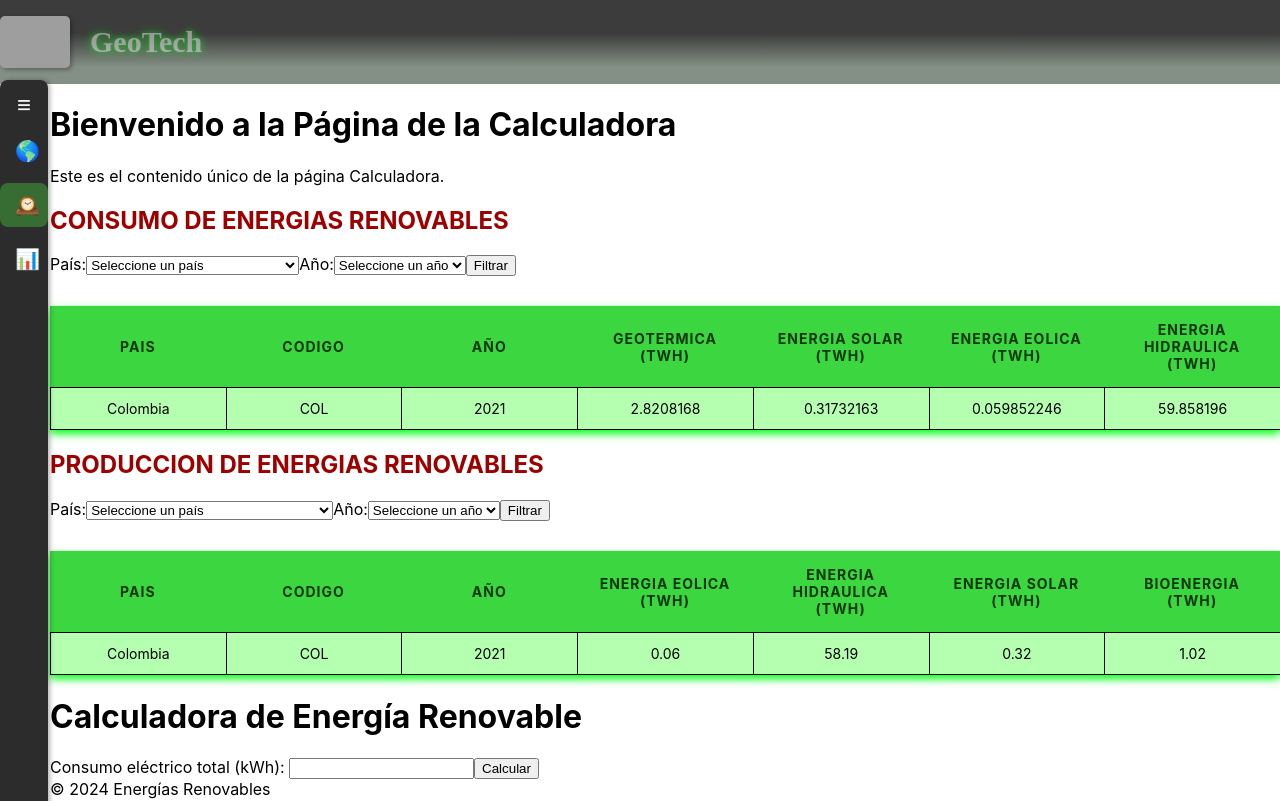
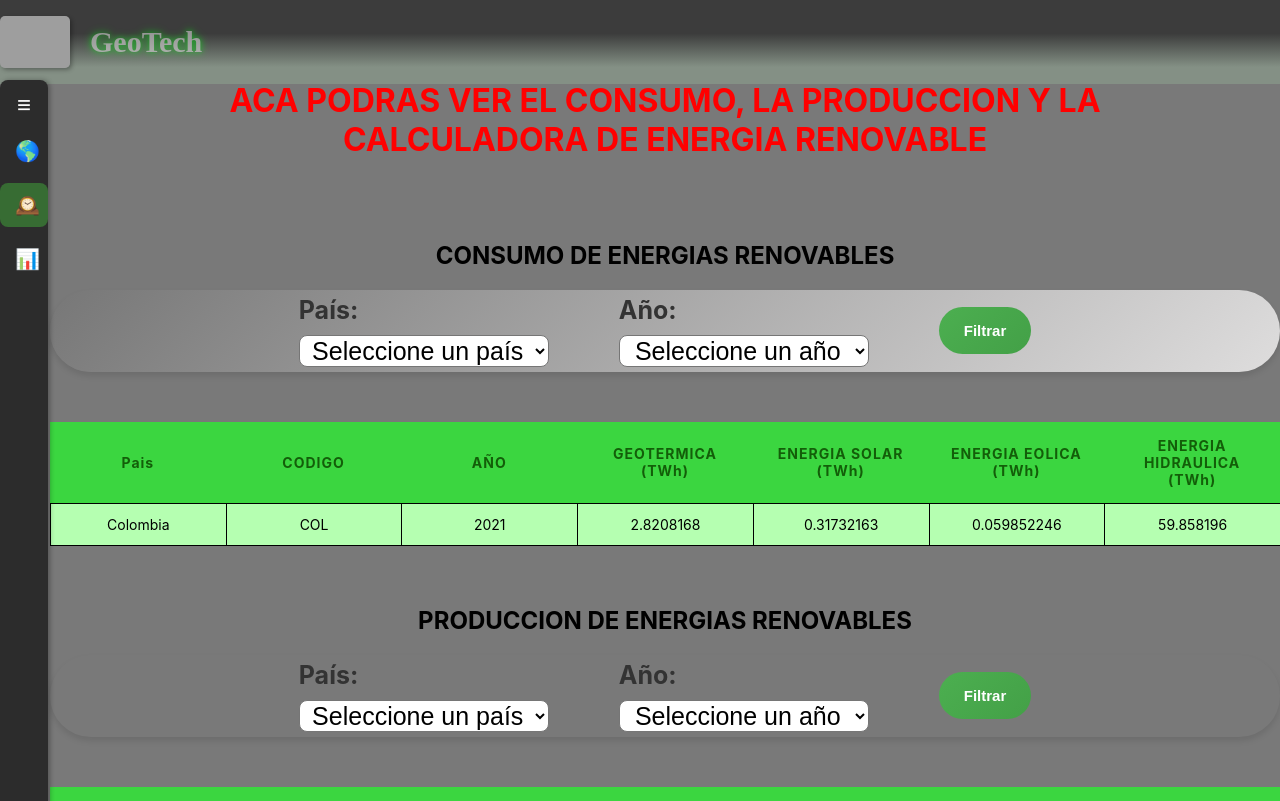
Before and after one commit to Bocchi26/ProyectoFinal, a React (Create React App) app: page /historia in a window 1280 px wide. Shown: the top 801 px of the page. Built offline with nearby package versions, Linux system fonts and the light colour scheme; grey boxes are pictures that could not be loaded.

Commit message:
Carry xddd

```diff
--- a/src/components/DatosHistoricos/historia.css
+++ b/src/components/DatosHistoricos/historia.css
@@ -1,3 +1,17 @@
-h2 {
-    color: #9e0000;
+#titulo1{
+    color:red;
+    padding: 60px;
+    text-align: center;
 }
+
+#subTitulo1{
+    text-align: center;
+}
+
+#subTitulo2{
+    text-align: center;
+}
+
+#subTitulo3{
+    text-align: center;
+}
--- a/src/components/DatosHistoricos/historia.js
+++ b/src/components/DatosHistoricos/historia.js
@@ -8,12 +8,11 @@ import "./historia.css";
 const DatosHistoricos = () => {
   return (
     <Plantilla>
-      <h1>Bienvenido a la Página de la Calculadora</h1>
-      <p>Este es el contenido único de la página Calculadora.</p>
-      <h2>CONSUMO DE ENERGIAS RENOVABLES</h2>
+      <h1 id="titulo1">ACA PODRAS VER EL CONSUMO, LA PRODUCCION Y LA CALCULADORA DE ENERGIA RENOVABLE</h1>
+      <h2 id="subTitulo1">CONSUMO DE ENERGIAS RENOVABLES</h2>
       <TabularConsumoCSV />
 
-      <h2>PRODUCCION DE ENERGIAS RENOVABLES</h2>
+      <h2 id="subTitulo2">PRODUCCION DE ENERGIAS RENOVABLES</h2>
       <TabularProduccionCSV /> {/* Aquí usamos el componente correcto */}
       <CalculadoraRenovable/>
     </Plantilla>
--- a/src/components/Home/inicio.js
+++ b/src/components/Home/inicio.js
@@ -7,7 +7,7 @@ const Home = () => {
     <Plantilla>
       <div className="contenedor-fondo">
 
-      <div className="links">
+    <div className="links">
   <a href="#SubTitulo">¿Qué es?</a>
   <a href="#xxxx">xzxzxz</a>
   <a href="#xxxx">xzxzxxz</a>
--- a/src/components/Plantilla/plantilla.css
+++ b/src/components/Plantilla/plantilla.css
@@ -18,7 +18,7 @@
     }
 
     #Encabezado {
-    position: sticky;
+    position:fixed;
     display: flex;
     align-items: center; /* Alinea el contenido verticalmente */
     top: 0; /* Ubicación en la parte superior */
@@ -26,7 +26,6 @@
     width: 100%; /* Para que ocupe todo el ancho */
     z-index: 1000; /* Asegúrate de que esté por encima de otros elementos */
     background: linear-gradient(to bottom, #3c3c3c 40%, #849085 80%); /* Verde a Marrón */
-
 
     }
 
@@ -57,10 +56,8 @@
 
     display: flex;
     flex-direction: column; /* Asegura que los hijos se coloquen en columnas */
-
     min-height: 100vh; /* Garantiza que ocupe la altura completa de la pantalla */
-    background-color: #ffffff;
-
+    background-color: #797979;
 
     }
 
@@ -68,7 +65,13 @@
     .contenidoPrincipal {
         flex: 1; /* Hace que esta sección crezca y ocupe el espacio restante */
         padding: 0px;
-        background-color: #ffffff; /* Fondo de la sección principal */
+    }
 
-
+/* Pie de página */
+#Piedepagina {
+    text-align: center;      /* Centra el texto */
+    background-color: #797979; /* Color de fondo del pie de página (puedes personalizarlo) */
+    color: white;            /* Color del texto */
+    padding: 10px;           /* Espaciado interno */
+    font-size: 14px;         /* Tamaño del texto */
     }
--- a/src/components/Plantilla/plantilla.js
+++ b/src/components/Plantilla/plantilla.js
@@ -19,10 +19,15 @@ const Plantilla = ({ children }) => {
 
       <main className="contenidoPrincipal">
         {children} {/* Contenido específico de cada página */}
+        <br></br>
+        <br></br>
+        <br></br>
+        <br></br>
         <footer id="Piedepagina">© 2024 Energías Renovables</footer>
       </main>
 
     </div>
+
   );
 };
 
--- a/src/components/logicaCSV/filtroCalculadora.js
+++ b/src/components/logicaCSV/filtroCalculadora.js
@@ -1,12 +1,12 @@
 import React, { useState, useEffect, useMemo } from "react";
+import "./tablasCSV.css";  // Asegúrate de importar tu CSS
 
 const CalculadoraRenovable = () => {
-  const [datos, setDatos] = useState([]); // Datos del CSV
-  const [consumoUsuario, setConsumoUsuario] = useState(""); // Consumo ingresado por el usuario (en kWh)
-  const [resultados, setResultados] = useState(null); // Resultados de los cálculos
+  const [datos, setDatos] = useState([]);
+  const [consumoUsuario, setConsumoUsuario] = useState("");
+  const [resultados, setResultados] = useState(null);
   const [error, setError] = useState(null);
 
-  // Cargar el archivo CSV al montar el componente
 useEffect(() => {
     const cargarCSV = async () => {
       try {
@@ -14,20 +14,20 @@ useEffect(() => {
         const texto = await respuestas.text();
 
         const lineas = texto.split("\n").map((linea) => linea.trim());
-        const encabezados = lineas[0].split(","); // Encabezados como nombres de columnas
-        const cuerpo = lineas.slice(1); // Resto del archivo como datos
+        const encabezados = lineas[0].split(",");
+        const cuerpo = lineas.slice(1);
 
         const datosProcesados = cuerpo
-          .filter((linea) => linea.trim() !== "") // Eliminar líneas vacías
+          .filter((linea) => linea.trim() !== "")
           .map((linea) => {
             const columnas = linea.split(",");
             return encabezados.reduce((obj, encabezado, index) => {
-              obj[encabezado] = columnas[index]?.trim(); // Asignar valores a cada encabezado
+              obj[encabezado] = columnas[index]?.trim();
               return obj;
             }, {});
 });
 
-        setDatos(datosProcesados); // Guardar los datos procesados en el estado
+        setDatos(datosProcesados);
       } catch (error) {
         console.error("Error al cargar el archivo CSV: ", error);
         setError("Error al cargar el archivo CSV");
@@ -37,7 +37,6 @@ useEffect(() => {
     cargarCSV();
   }, []);
 
-  // Filtrar datos específicos de Colombia en 2021
   const datosFiltrados = useMemo(() => {
     return datos.filter(
       (dato) =>
@@ -46,17 +45,16 @@ useEffect(() => {
     );
   }, [datos]);
 
-  // Calcular porcentajes por tipo de energía renovable
   const calcularPorcentajes = () => {
     if (!consumoUsuario || isNaN(consumoUsuario)) {
       setError("Por favor ingresa un consumo eléctrico válido.");
       return;
     }
 
-    const totalUsuarioTWh = (parseFloat(consumoUsuario) * Math.pow(10, -9)) / 12; // Conversión corregida a TWh
+    const totalUsuarioTWh = (parseFloat(consumoUsuario) * Math.pow(10, -9)) / 12;
 
     const energias = {
-      "Geotérmica/Biomasa": "Geo Biomass Other - TWh",
+      "Geotérmica": "Geo Biomass Other - TWh",
       Solar: "Solar Generation - TWh",
       Eólica: "Wind Generation - TWh",
       Hidroeléctrica: "Hydro Generation - TWh",
@@ -66,7 +64,7 @@ useEffect(() => {
 
     Object.entries(energias).forEach(([nombre, columna]) => {
       const totalEnergia = datosFiltrados.reduce((acc, dato) => {
-        const valor = parseFloat(dato[columna]); // Acceder al valor con el nombre exacto de la columna
+        const valor = parseFloat(dato[columna]);
         return acc + (isNaN(valor) ? 0 : valor);
       }, 0);
 
@@ -81,26 +79,27 @@ useEffect(() => {
     setResultados({
       totalUsuarioTWh,
       resultadosCalculo,
-      conversionKWhTWh: totalUsuarioTWh.toFixed(10), // Mostrar con más precisión para resaltar la magnitud
+      conversionKWhTWh: totalUsuarioTWh.toFixed(10),
     });
     setError(null);
   };
 
   return (
-    <div>
-      <h1>Calculadora de Energía Renovable</h1>
-      {error && <p style={{ color: "red" }}>{error}</p>}
-      <div>
+    <div className="calculadora-container">
+      <h2 id="subTitulo3">Calculadora de Energía Renovable</h2>
+      <div className="formulario-container">
         <label>Consumo eléctrico total (kWh): </label>
         <input
           type="number"
           value={consumoUsuario}
           onChange={(e) => setConsumoUsuario(e.target.value)}
         />
-        <button onClick={calcularPorcentajes}>Calcular</button>
+        <button className="calcular-btn" onClick={calcularPorcentajes}>
+          Calcular
+        </button>
       </div>
       {resultados && (
-        <div>
+        <div className="resultados-container">
           <h2>Resultados:</h2>
           <p>
             <strong>Conversión de kWh a TWh:</strong> {resultados.conversionKWhTWh} TWh
@@ -108,18 +107,29 @@ useEffect(() => {
           <p>
             <strong>Consumo total en TWh:</strong> {resultados.totalUsuarioTWh.toFixed(10)} TWh
           </p>
-          <ul>
+          <table className="tabla-resultados">
+            <thead>
+              <tr>
+                <th>Energía Renovable</th>
+                <th>Total (TWh)</th>
+                <th>Porcentaje (%)</th>
+              </tr>
+            </thead>
+            <tbody>
               {Object.entries(resultados.resultadosCalculo).map(
                 ([energia, datos], index) => (
-                <li key={index}>
-                  <strong>{energia}:</strong> {datos.totalTWh.toFixed(2)} TWh |{" "}
-                  Porcentaje: {datos.porcentaje}% (TWh)
-                </li>
+                  <tr key={index}>
+                    <td>{energia}</td>
+                    <td>{datos.totalTWh.toFixed(2)}</td>
+                    <td>{datos.porcentaje}%</td>
+                  </tr>
                 )
               )}
-          </ul>
+            </tbody>
+          </table>
         </div>
       )}
+      {error && <p className="error-message">{error}</p>}
     </div>
   );
 };
--- a/src/components/logicaCSV/tablasCSV.css
+++ b/src/components/logicaCSV/tablasCSV.css
@@ -1,44 +1,42 @@
-/* Contenedor de la tabla */
-div > #tabalPincipal {
-  max-height: 250px; /* Altura fija para la tabla */
-  overflow-y: auto; /* Habilita solo el scroll vertical */
-  display: block;
+
+
+.error-message {
+  color: #ff0d00;
+  text-align: center;
+  font-weight: bold;
+  margin-top: 20px;
 }
 
-/* Tabla */
+
+
+/* Aquí estamos asegurando el espacio entre las tablas */
 #tabalPincipal {
   width: 100%;
   border-collapse: collapse;
   margin-top: 30px;
-  box-shadow: 0 4px 8px rgb(0, 255, 21);
+  margin-bottom: 60px; /* Espacio debajo de la tabla */
+
 }
 
-/* Cabecera fija */
 #tabalPincipal thead {
   display: table;
   width: 100%;
-  table-layout: fixed; /* Mantiene proporción de las columnas */
+  table-layout: fixed;
   position: sticky;
-  top: 0;
-  z-index: 2; /* Asegura que la cabecera esté por encima del cuerpo */
-  background-color: #3bd640; /* Verde claro para la cabecera */
-  color: #063600; /* Texto verde oscuro */
+  background-color: #3bd640;
+  color: #135e09;
 }
 
-/* Estilo para celdas de cabecera */
 #cabezeraTabla {
   padding: 15px;
-  text-align: center; /* Centrado del texto */
+  text-align: center;
   font-size: 14px;
-  text-transform: uppercase;
   letter-spacing: 1px;
-  font-weight: bold;
+
 }
 
-/* Cuerpo de la tabla */
 #tabalPincipal tbody {
   display: block;
-  overflow-y: auto; /* Habilita solo scroll vertical */
   width: 100%;
 }
 
@@ -48,41 +46,249 @@ div > #tabalPincipal {
   table-layout: fixed;
 }
 
-/* Estilo para celdas del cuerpo */
-#cuerpoTabla {
+#cuerpoTabla {  /*Modificar los bordes de las celdas y etc*/
   padding: 12px;
   font-size: 14px;
-  border: 1px solid #000000;
+  border: 1px solid #000;
   word-wrap: break-word;
-  text-align: center; /* Centrado del texto */
+  text-align: center;
 }
 
-/* Alternar colores de filas */
-#tabalPincipal tbody tr:nth-child(odd) {
-  background-color: #b5ffb1; /* Verde claro */
+#tabalPincipal tbody tr:nth-child(odd) {/*Ponerle color primario a las celdas*/
+  background-color: #b5ffb1;
+  width: 100%;
+
 }
 
-#tabalPincipal tbody tr:nth-child(even) {
-  background-color: #ffffff; /* Blanco */
+#tabalPincipal tbody tr:nth-child(even) { /*Ponerle color secundario a las celdas*/
+  background-color: #fff;
 }
 
-/* Cambio de color en filas al pasar el cursor */
-#tabalPincipal tbody tr:hover {
-  background-color: #007515; /* Verde más oscuro */
-  color: #ffffff; /* Letras blancas */
-  cursor: pointer; /* Cambia el puntero al pasar el mouse */
+#tabalPincipal tbody tr:hover {/*Al momento de pasar el mouse por encima, que la celda cambie de color*/
+  background-color: #007515;
+  cursor: pointer;
 }
 
-/* Cambio de color de las celdas al pasar el cursor */
-#tabalPincipal tbody tr:hover td {
-  color: #ffffff; /* Letras de las celdas a blanco */
+#tabalPincipal tbody tr:hover td { /*Al momento de pasar el mouse por encima, que la letra cambie de color*/
+  color: #fff;
 }
 
-/* Mensajes */
-.mensajes {
+
+#pais{
+  color:rgb(0, 0, 0);
+  font-size: 25px;
+  font-family: Arial, sans-serif;
+  text-align: center;
+}
+
+#año{
+  color:rgb(0, 0, 0);
+  font-size: 25px;
+  font-family: Arial, sans-serif;
+  text-align: center;
+}
+
+#primer-selector{
+  text-align: center;
+}
+
+#pais2{
+  color:rgb(0, 0, 0);
+  font-size: 25px;
+  font-family: Arial, sans-serif;
+  text-align: center;
+}
+
+#año2{
+  color:rgb(0, 0, 0);
+  font-size: 25px;
+  font-family: Arial, sans-serif;
+  text-align: center;
+}
+
+#segundo-selector{
+  text-align: center;
+}
+
+/* Tabla de la calculadora */
+
+
+/* Contenedor principal */
+.calculadora-container {
+  max-width: 800px;
+  margin: 0 auto;
+  padding: 20px;
+  background-color: #f9f9f9;
+  border-radius: 50px;
+  font-family: Arial, sans-serif;
+}
+
+
+#subTitulo3 { /* Titulo */
+  text-align: center;
+  font-size: 24px;
+  margin-bottom: 20px;
+  color: #000000;
+}
+
+.formulario-container label {
   font-size: 16px;
-  color: #ff5e57;
+  margin-bottom: 10px;
+}
+
+.formulario-container {
+  display: flex;
+  flex-direction: column;
+  align-items: center;
+  margin-bottom: 20px;
+}
+
+
+.formulario-container input {
+  padding: 8px;
+  font-size: 16px;
+  width: 60%;
+  margin-bottom: 20px;
+  border-radius: 500px;
+  border: 1px solid #ccc;
+}
+
+.resultados-container h2 {
+  font-size: 20px;
+  margin-bottom: 10px;
+  color: #fa0000;
+}
+
+
+.resultados-container {
   text-align: center;
-  margin-top: 20px;
+}
+
+
+.calcular-btn {
+  padding: 10px 20px;
+  background-color: #4CAF50;
+  color: white;
+  border: none;
+  border-radius: 100px;
+  cursor: pointer;
+  font-size: 16px;
+}
+
+.calcular-btn:hover {
+  background-color: #116f16;
+  transition: background-color 0.5s;
+}
+
+
+.tabla-resultados {
+  width: 100%;
+  margin-top: 50px;
+  margin-bottom: 30px; /* Espacio debajo de la tabla */
+  border-collapse: collapse;
+}
+
+.tabla-resultados th,
+.tabla-resultados td {
+  padding: 12px;
+  text-align: center;
+  border: 1px solid #000000;
+}
+
+.tabla-resultados th {
+  background-color: #48b54c;
+  color: rgb(0, 0, 0);
+}
+
+.tabla-resultados tr:nth-child(even) {
+  background-color: #949393;
+}
+
+.tabla-resultados tr:hover {
+  background-color: #02aa26;
+}
+
+
+
+/* Contenedor principal de los filtros */
+.filtros-container {
+  display: flex;
+  flex-wrap: wrap;
+  gap: 20px; /*separacion de secciones*/
+  justify-content: center;
+  align-items: center;
+  padding: 5px;
+  background: linear-gradient(135deg, #777777, #dedddd);
+  border-radius: 100px;
+  box-shadow: 0 4px 6px rgba(0, 0, 0, 0.1);
+  margin-bottom: 50px;
+}
+
+/* Contenedor principal de los filtros */
+.filtros-container2{
+  display: flex;
+  flex-wrap: wrap;
+  gap: 20px; /*separacion de secciones*/
+  justify-content: center;
+  align-items: center;
+  padding: 5px;
+  background: linear-gradient(135deg, #ff0000, #ff0000, );
+  border-radius: 100px;
+  box-shadow: 0 4px 6px rgba(0, 0, 0, 0.1);
+  margin-bottom: 50px;
+}
+
+/* Estilo individual para filtros */
+.filtro {
+  display: flex;
+  flex-direction: column;
+  align-items: flex-start;
+  width: 300px;
+}
+
+/* Etiquetas de los filtros */
+.filtro-label {
+  font-size: 25px;
   font-weight: bold;
+  color: #333;
+  margin-bottom: 10px;
 }
+
+/* Selectores de los filtros */
+.filtro-select {
+  width: 250px;
+  color: #555;
+  border-radius: 8px;
+  background-color: #fff;
+  transition: border-color 0.3s, box-shadow 0.3s;
+}
+
+.filtro-select:hover,
+.filtro-select:focus {
+  border-color: #4caf50;
+  box-shadow: 0 0 8px rgba(76, 175, 80, 0.4);
+  outline: none;
+}
+
+/* Botón de filtro */
+.btn-filtrar {
+  padding: 15px 25px;
+  font-size: 15px;
+  font-weight: bold;
+  color: white;
+  background: linear-gradient(135deg, #4caf50, #43a047);
+  border: none;
+  border-radius: 50px;
+  cursor: pointer;
+  transition: background 0.3s, transform 0.2s;
+}
+
+.btn-filtrar:hover {
+  background: linear-gradient(135deg, #43a047, #388e3c);
+  transform: scale(1.05);
+}
+
+.btn-filtrar:active {
+  background: linear-gradient(135deg, #388e3c, #2e7d32);
+  transform: scale(1);
+}
--- a/src/components/logicaCSV/tabularConsumoCSV.js
+++ b/src/components/logicaCSV/tabularConsumoCSV.js
@@ -78,12 +78,19 @@ const TabularConsumoCSV = () => {
 
   return (
     <article>
-      <div>
-      <label>
+
+
+
+ <div id="primer-selector" className="filtros-container">
+  <div className="filtro">
+    <label htmlFor="pais" className="filtro-label">
       País:
+    </label>
     <select
+      id="pais"
       value={filtros.entity}
       onChange={(e) => setFiltros({ ...filtros, entity: e.target.value })}
+      className="filtro-select"
     >
       <option value="">Seleccione un país</option>
       {opcionesPais.map((pais, index) => (
@@ -92,12 +99,16 @@ const TabularConsumoCSV = () => {
         </option>
       ))}
     </select>
+  </div>
+  <div className="filtro">
+    <label htmlFor="año" className="filtro-label">
+      Año:
     </label>
-      <label>
-        Año:
     <select
+      id="año"
       value={filtros.year}
       onChange={(e) => setFiltros({ ...filtros, year: e.target.value })}
+      className="filtro-select"
     >
       <option value="">Seleccione un año</option>
       {opcionesYear.map((year, index) => (
@@ -106,9 +117,17 @@ const TabularConsumoCSV = () => {
         </option>
       ))}
     </select>
-      </label>
-      <button onClick={() => setFiltrosAplicados({ ...filtros })}>Filtrar</button>
   </div>
+  <button
+    onClick={() => setFiltrosAplicados({ ...filtros })}
+    className="btn-filtrar"
+  >
+    Filtrar
+  </button>
+</div>
+
+
+
 
       {mostrarMensaje || datosFiltrados.length === 0 ? (
         <p className="mensajes">No se encontraron datos</p>
--- a/src/components/logicaCSV/tabularProduccionCSV.js
+++ b/src/components/logicaCSV/tabularProduccionCSV.js
@@ -78,12 +78,16 @@ let mostrarMensaje = !filtrosAplicados.entity.trim() && !filtrosAplicados.year.t
 
 return (
     <article>
-    <div>
-        <label>
+    <div id="segundo-selector" className="filtros-container2">
+        <div className="filtro">
+    <label htmlFor="pais" className="filtro-label">
     País:
+    </label>
     <select
+        id="pais"
         value={filtros.entity}
         onChange={(e) => setFiltros({ ...filtros, entity: e.target.value })}
+        className="filtro-select"
     >
       <option value="">Seleccione un país</option>
       {opcionesPais.map((pais, index) => (
@@ -92,12 +96,16 @@ return (
         </option>
       ))}
     </select>
+  </div>
+  <div className="filtro">
+    <label htmlFor="año" className="filtro-label">
+      Año:
     </label>
-    <label>
-        Año:
     <select
+      id="año"
       value={filtros.year}
       onChange={(e) => setFiltros({ ...filtros, year: e.target.value })}
+      className="filtro-select"
     >
       <option value="">Seleccione un año</option>
       {opcionesYear.map((year, index) => (
@@ -106,9 +114,16 @@ return (
         </option>
       ))}
     </select>
-    </label>
-    <button onClick={() => setFiltrosAplicados({ ...filtros })}>Filtrar</button>
   </div>
+  <button
+    onClick={() => setFiltrosAplicados({ ...filtros })}
+    className="btn-filtrar"
+  >
+    Filtrar
+  </button>
+</div>
+
+
 
     {mostrarMensaje || datosFiltrados.length === 0 ? (
         <p className="mensajes">No se encontraron datos</p>
```
Also changed, not shown: src/components/Home/inicio.css (+13 -2 lines), src/components/Plantilla/barraNavegacion.js (line endings or trailing spaces). Lines whose indentation alone changed are shown as unchanged.
